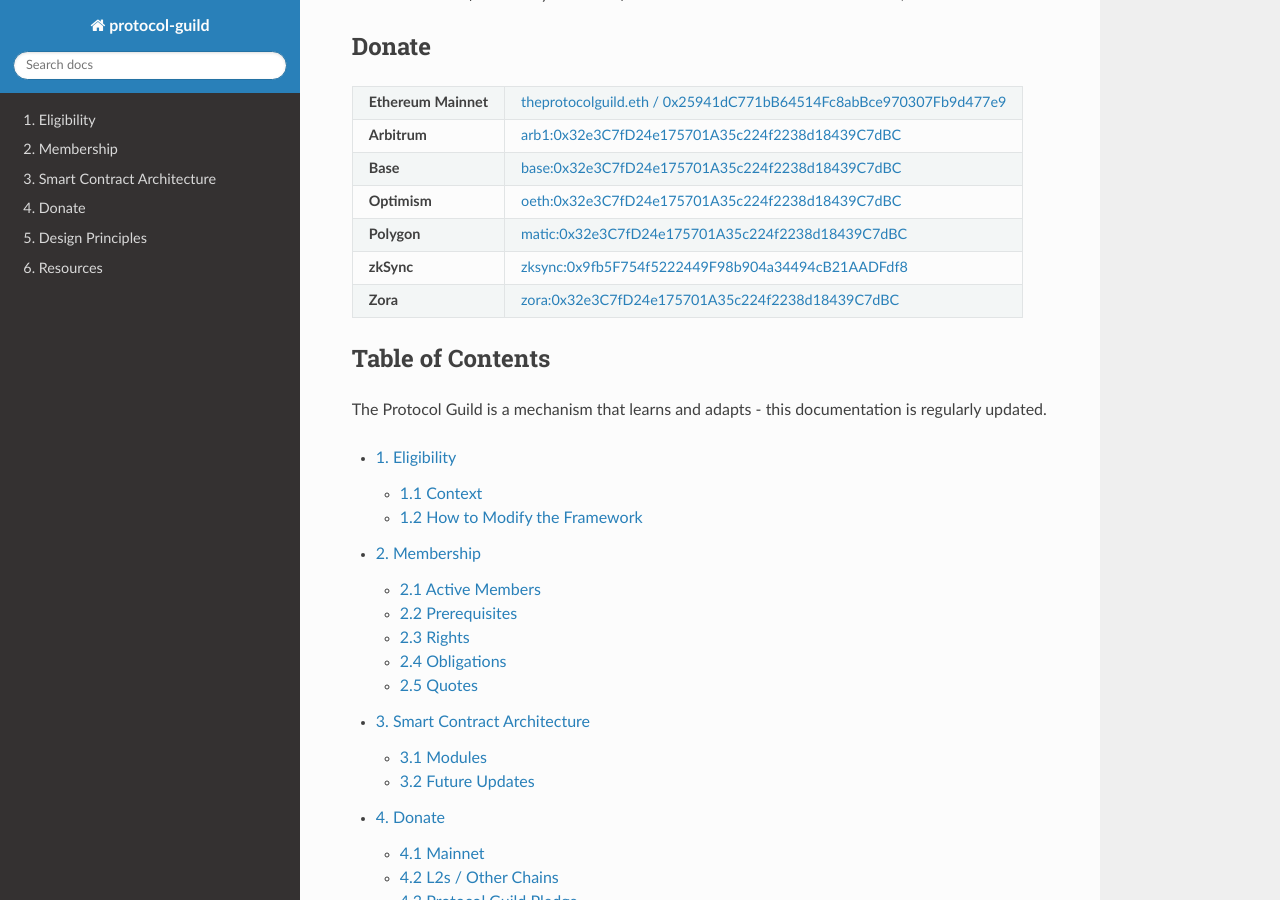
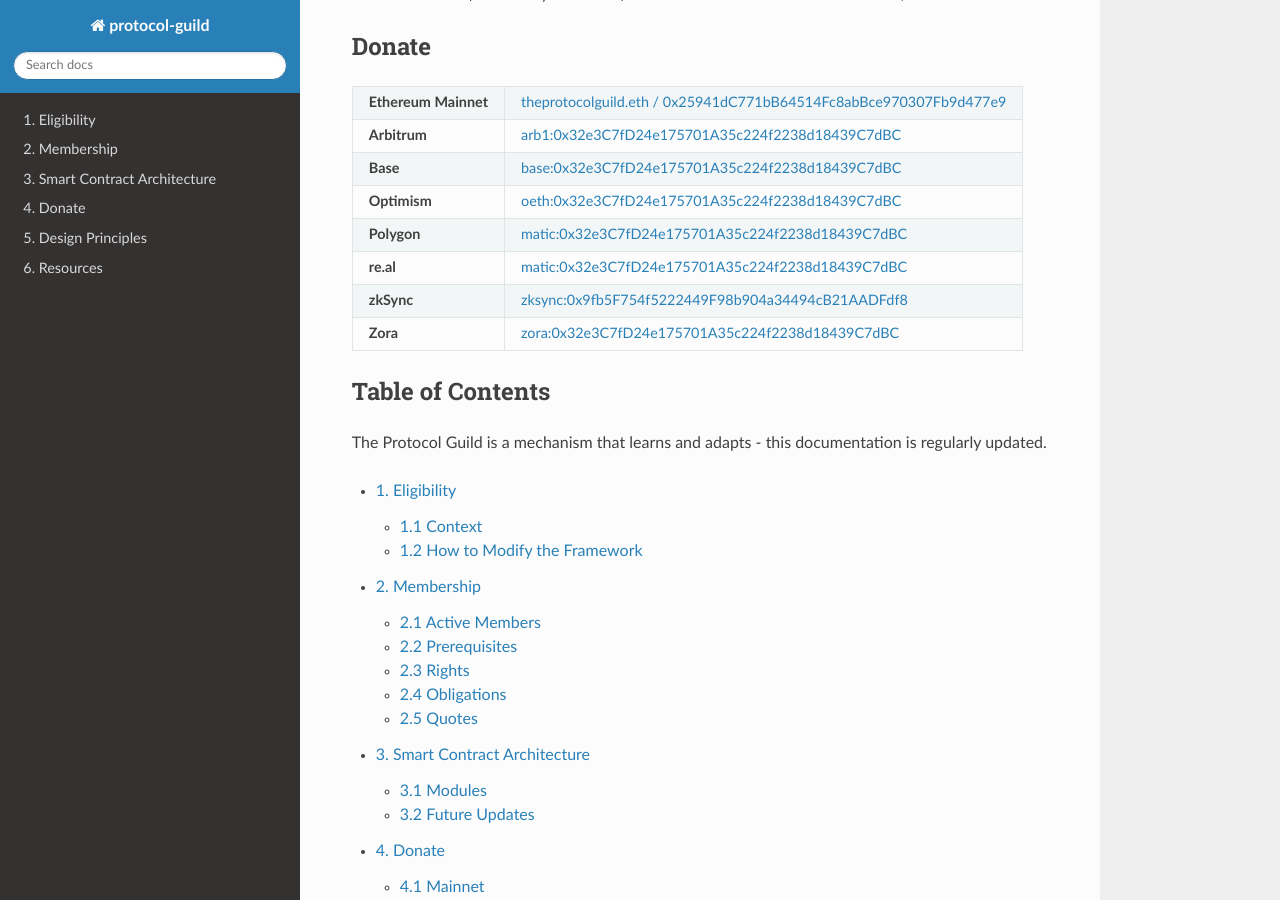
Before and after one commit to protocolguild/documentation, a Sphinx documentation site: the page built from docs/index.rst, in a window 1280 px wide and 900 px high, scrolled down 706 px. Built offline with Sphinx 7.4.7 and the Read the Docs theme 2.0.0, drawn with Linux system fonts in a browser that asks for light colours.

Commit message:
Add re.al multisig to index

```diff
--- a/docs/index.rst
+++ b/docs/index.rst
@@ -28,6 +28,8 @@
 +----------------------+----------------------------------------------------------------------+
 | **Polygon**          | `matic:0x32e3C7fD24e175701A35c224f2238d18439C7dBC`_                  |
 +----------------------+----------------------------------------------------------------------+
+| **re.al**            | `matic:0x32e3C7fD24e175701A35c224f2238d18439C7dBC`_                  |
++----------------------+----------------------------------------------------------------------+
 | **zkSync**           | `zksync:0x9fb5F754f5222449F98b904a34494cB21AADFdf8`_                 |
 +----------------------+----------------------------------------------------------------------+
 | **Zora**             | `zora:0x32e3C7fD24e175701A35c224f2238d18439C7dBC`_                   |
@@ -38,6 +40,7 @@
 .. _base:0x32e3C7fD24e175701A35c224f2238d18439C7dBC: https://app.safe.global/balances?safe=base:0x32e3C7fD24e175701A35c224f2238d18439C7dBC
 .. _oeth:0x32e3C7fD24e175701A35c224f2238d18439C7dBC: https://app.safe.global/balances?safe=oeth:0x32e3C7fD24e175701A35c224f2238d18439C7dBC
 .. _matic:0x32e3C7fD24e175701A35c224f2238d18439C7dBC: https://app.safe.global/balances?safe=matic:0x32e3C7fD24e175701A35c224f2238d18439C7dBC
+.. _re-al:0x0E140Adb0a70569f0A8b3d48ab8c8c580939a120: https://safe.re.al/balances?safe=re-al%3A0x0E140Adb0a70569f0A8b3d48ab8c8c580939a120
 .. _zksync:0x9fb5F754f5222449F98b904a34494cB21AADFdf8: https://app.safe.global/balances?safe=zksync:0x9fb5F754f5222449F98b904a34494cB21AADFdf8
 .. _zora:0x32e3C7fD24e175701A35c224f2238d18439C7dBC: https://safe.optimism.io/balances?safe=zora:0x32e3C7fD24e175701A35c224f2238d18439C7dBC
 
```
